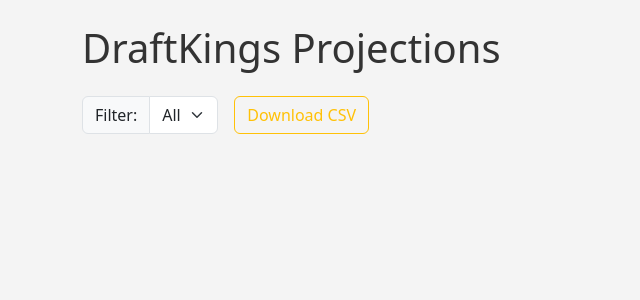
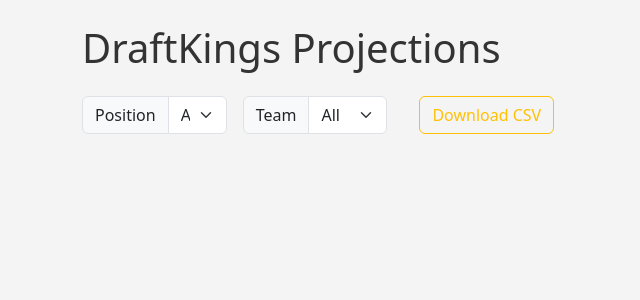
Before and after one commit to john-e-moore/vfp, a Flask app: template website/templates/home.html in a window 1280 px wide. Shown: the part 62-362 px from the top of the page, without its empty margins (0-640 px from the left). Run offline with Flask 3, Linux system fonts and the light colour scheme; the template is opened without the code that fills it, so the values that code supplies are empty; some libraries are stand-ins or nearby versions.

Commit message:
filters for position and team

```diff
--- a/website/app.py
+++ b/website/app.py
@@ -13,19 +13,27 @@
     data = df.to_dict(orient='records')
     columns = df.columns.tolist()
 
-    # Assume "position" is the column we want to filter on
-    if 'position' in df.columns:
-        # Extract unique positions
-        positions = sorted(df['position'].dropna().unique().tolist())
-    else:
-        positions = []
+    # Extract unique positions and teams if they exist
+    positions = sorted(df['position'].dropna().unique().tolist()) if 'position' in df.columns else []
+    teams = sorted(df['team'].dropna().unique().tolist()) if 'team' in df.columns else []
 
-    # Apply filter if provided
-    filter_value = request.args.get('filter')
-    if filter_value and filter_value.lower() != 'all':
-        data = [row for row in data if str(row.get('position', '')).lower() == filter_value.lower()]
+    # Get filter values from query parameters
+    filter_position = request.args.get('filter_position', 'all')
+    filter_team = request.args.get('filter_team', 'all')
 
-    return render_template('home.html', columns=columns, data=data, positions=positions)
+    # Apply filters if set
+    if filter_position.lower() != 'all':
+        data = [row for row in data if str(row.get('position', '')).lower() == filter_position.lower()]
+    if filter_team.lower() != 'all':
+        data = [row for row in data if str(row.get('team', '')).lower() == filter_team.lower()]
+
+    return render_template('home.html',
+                           columns=columns,
+                           data=data,
+                           positions=positions,
+                           teams=teams,
+                           selected_position=filter_position,
+                           selected_team=filter_team)
 
 @app.route('/blog')
 def blog():
--- a/website/templates/home.html
+++ b/website/templates/home.html
@@ -3,13 +3,25 @@
 <h1 class="mb-4">DraftKings Projections</h1>
 
 <div class="mb-3 d-flex align-items-center">
-    <form method="get" class="me-3">
-        <div class="input-group">
-            <label class="input-group-text" for="filter">Filter:</label>
-            <select class="form-select" name="filter" id="filter" onchange="this.form.submit()">
-                <option value="all" {% if request.args.get('filter','all') == 'all' %}selected{% endif %}>All</option>
+    <form method="get" class="me-3 d-flex align-items-center">
+        <!-- Filter by Position -->
+        <div class="input-group me-3">
+            <label class="input-group-text" for="filter_position">Position</label>
+            <select class="form-select" name="filter_position" id="filter_position" onchange="this.form.submit()">
+                <option value="all" {% if selected_position == 'all' %}selected{% endif %}>All</option>
                 {% for p in positions %}
-                <option value="{{ p }}" {% if request.args.get('filter') == p %}selected{% endif %}>{{ p }}</option>
+                <option value="{{ p }}" {% if selected_position == p %}selected{% endif %}>{{ p }}</option>
+                {% endfor %}
+            </select>
+        </div>
+
+        <!-- Filter by Team -->
+        <div class="input-group me-3">
+            <label class="input-group-text" for="filter_team">Team</label>
+            <select class="form-select" name="filter_team" id="filter_team" onchange="this.form.submit()">
+                <option value="all" {% if selected_team == 'all' %}selected{% endif %}>All</option>
+                {% for t in teams %}
+                <option value="{{ t }}" {% if selected_team == t %}selected{% endif %}>{{ t }}</option>
                 {% endfor %}
             </select>
         </div>
```
Also changed, not shown: 1 other file.
